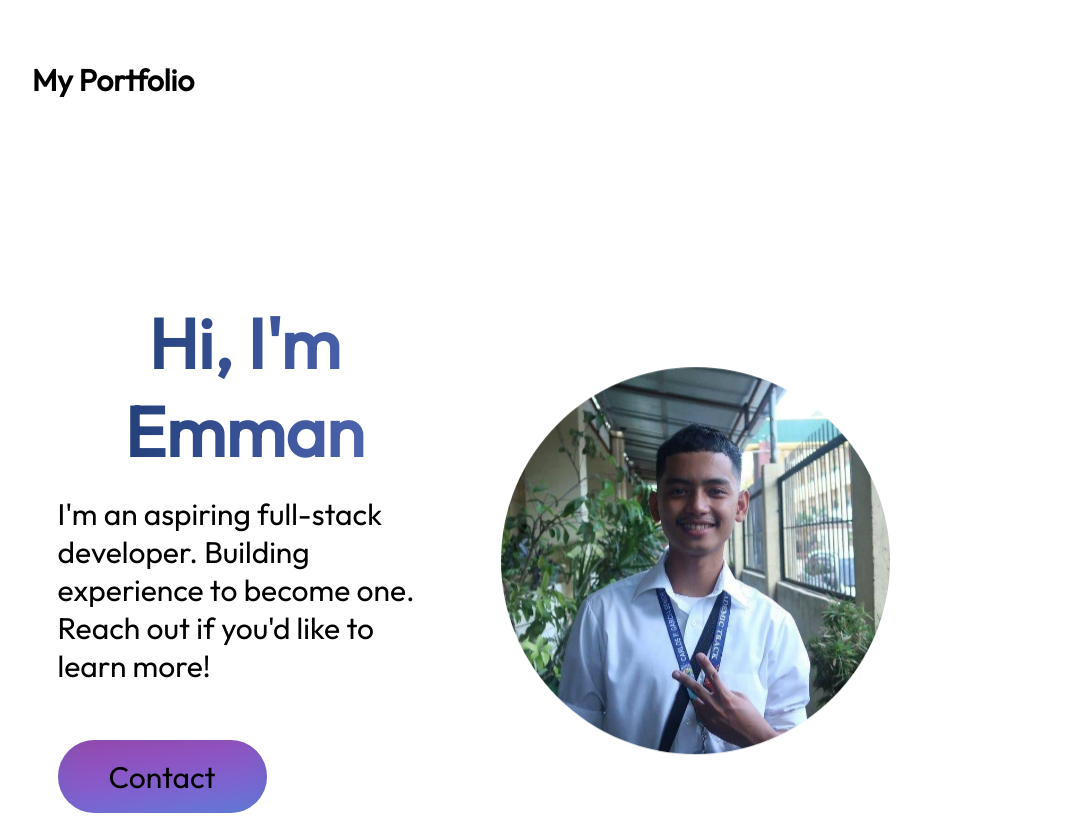
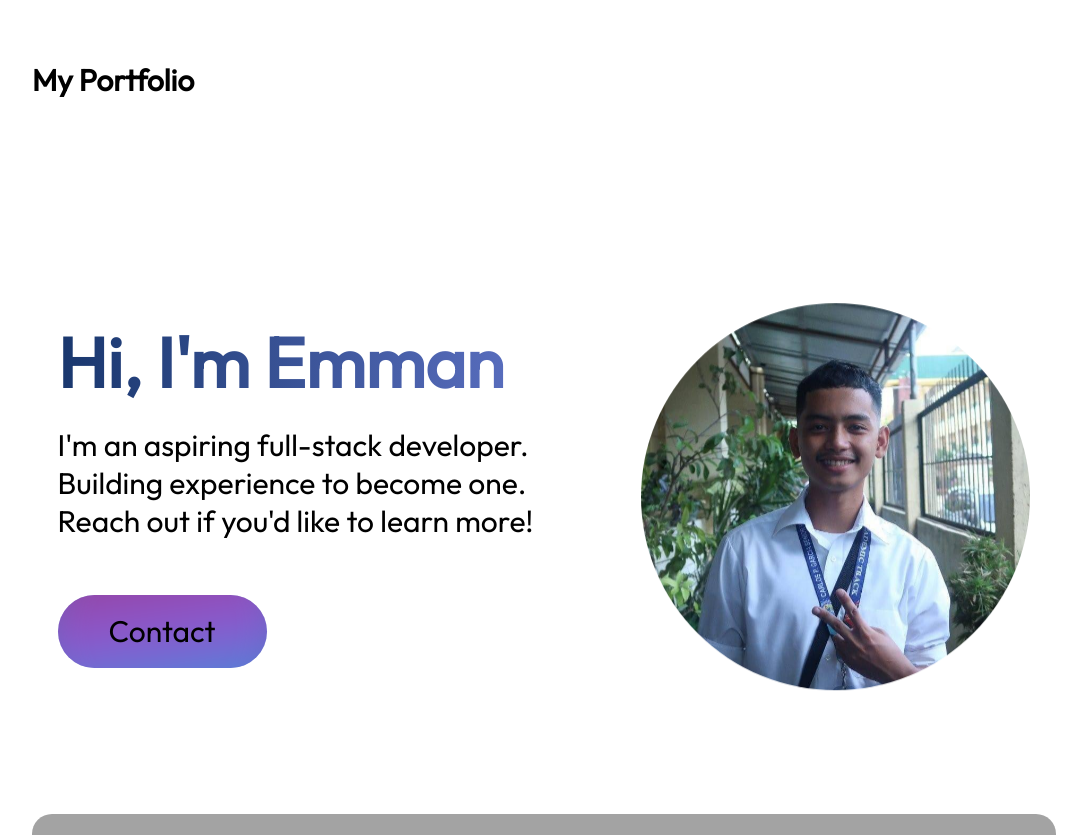
Before and after one commit to Aemonsz2004/react-portfolio, a React (Vite) app: page / in a window 1280 px wide. Shown: the top 835 px of the page, without its empty margins (96-1183 px from the left). Built offline with nearby package versions, Linux system fonts and the light colour scheme.

Commit message:
responsive ui improvements

```diff
--- a/src/components/hero/Hero.jsx
+++ b/src/components/hero/Hero.jsx
@@ -34,8 +34,8 @@ import nerd2 from '../../../assets/hero/nerd2.jpg'
                 </div>
 
                     <img className={styles.heroImage} src={currentImage} onMouseEnter={handleImage1} onMouseLeave={handleImage2} alt='hero-image' ></img>
-                    <div className={styles.topBlur}></div>
-                    <div className={styles.bottomBlur}></div>
+                    {/* <div className={styles.topBlur}></div>
+                    <div className={styles.bottomBlur}></div> */}
             </section>
         )
     }
--- a/src/components/hero/hero.module.css
+++ b/src/components/hero/hero.module.css
@@ -17,11 +17,10 @@
     align-items: start;
     gap: 20px;
     z-index: 1;
+    width: auto;
 }
 
-.heroLeft h1 {
-    text-align: center;
-}
+
 .heroLeft h1 {
     font-size: 70px;
     background: linear-gradient(
@@ -173,7 +172,9 @@
     .heroContainer {
         flex-direction: column-reverse;
         margin: 0px 24px 61px 24px ;
-
+    }
+    .heroLeft h1 {
+        text-align: center;
     }
     .heroLeft {
         display: flex;
```
